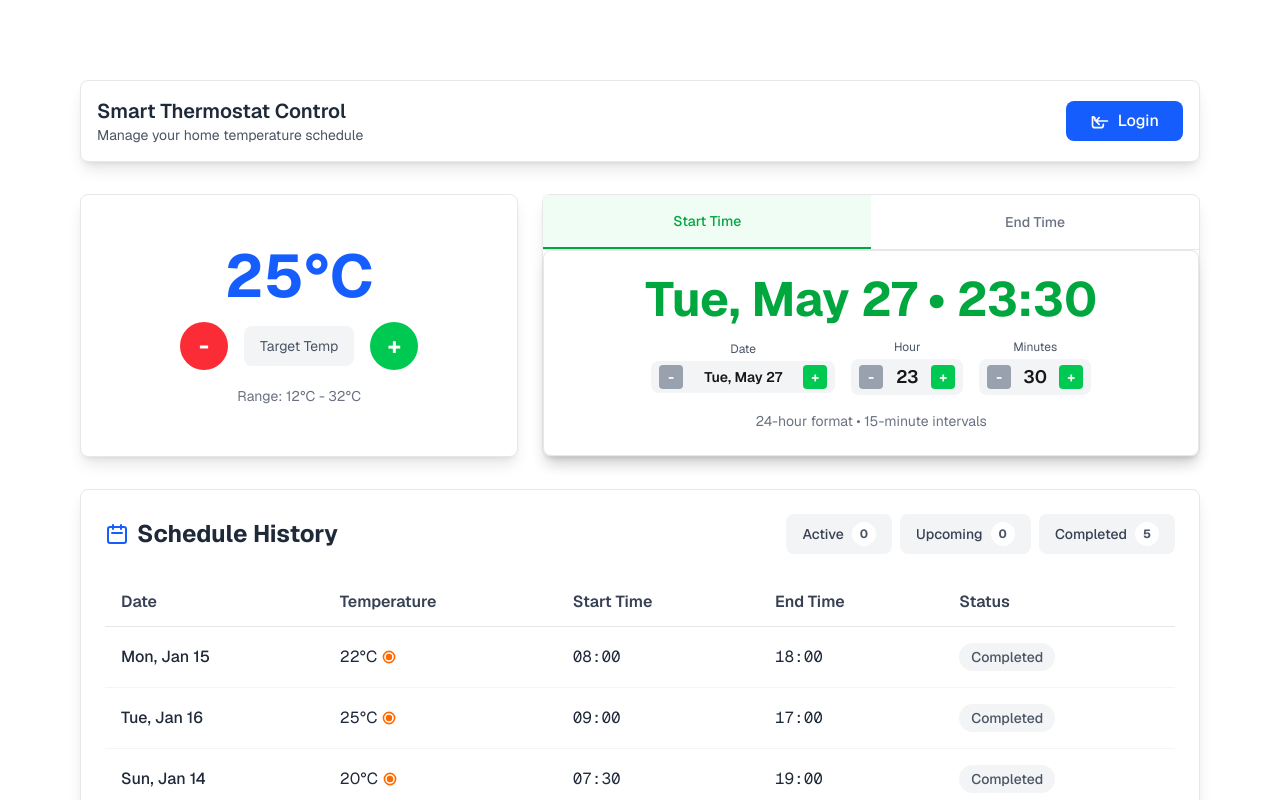
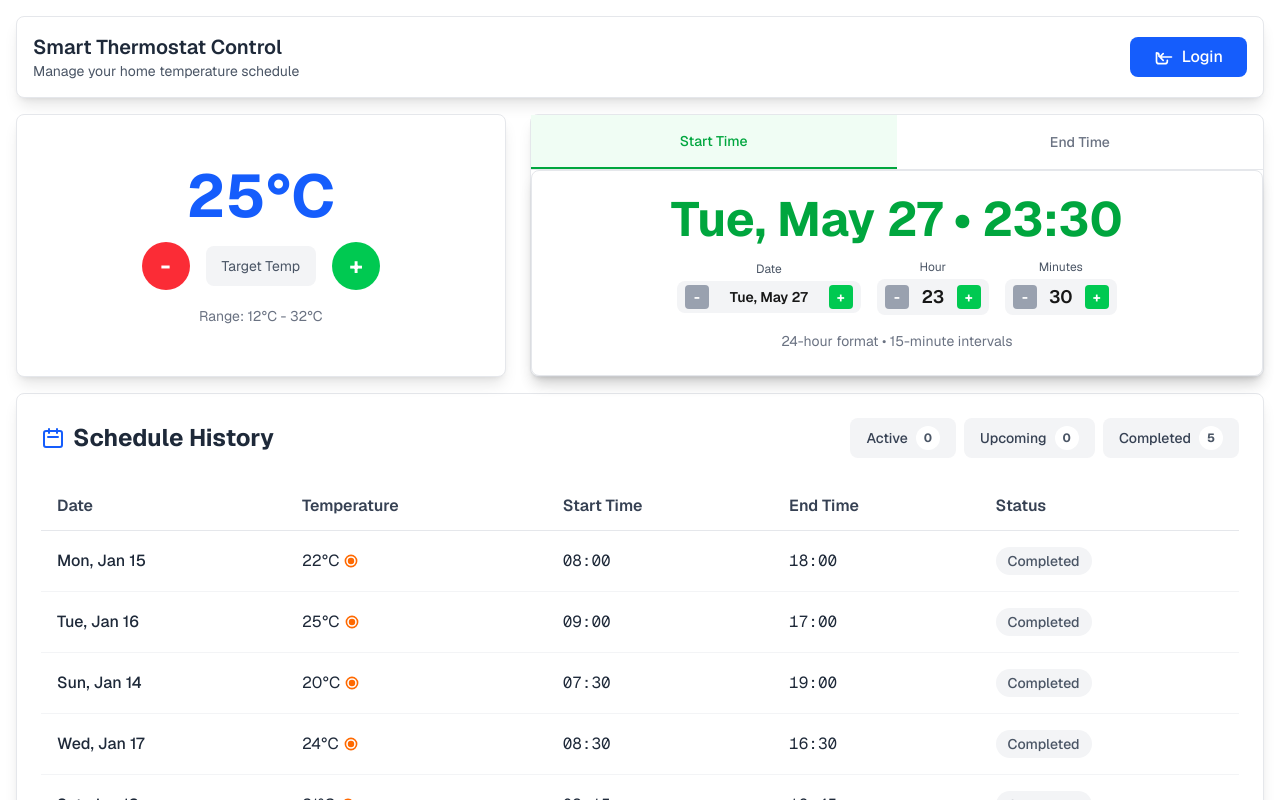
Before and after one commit to moreshwarnabar/thermostat, a Next.js app: page / in a window 1280 px wide. Shown: the top 800 px of the page. Built offline with nearby package versions, Linux system fonts and the light colour scheme; no server answers.

Commit message:
updates layout

```diff
--- a/src/app/components/ThermostatContainer.tsx
+++ b/src/app/components/ThermostatContainer.tsx
@@ -179,7 +179,7 @@
   };
 
   return (
-    <div className="space-y-8">
+    <div className="space-y-4">
       {/* Header with Login Button */}
       <LoginHeader
         onSubmitSchedule={handleSubmitSchedule}
--- a/src/app/page.tsx
+++ b/src/app/page.tsx
@@ -4,7 +4,7 @@
 
 export default function Home() {
   return (
-    <div className="min-h-screen p-8 pb-20 gap-16 sm:p-20 font-[family-name:var(--font-geist-sans)]">
+    <div className="min-h-screen p-8 pb-20 gap-16 sm:p-4 font-[family-name:var(--font-geist-sans)]">
       <main className="max-w-7xl mx-auto">
         {/* Cards Container - Column on mobile/tablet, Row on large screens */}
         <ThermostatContainer />
```
